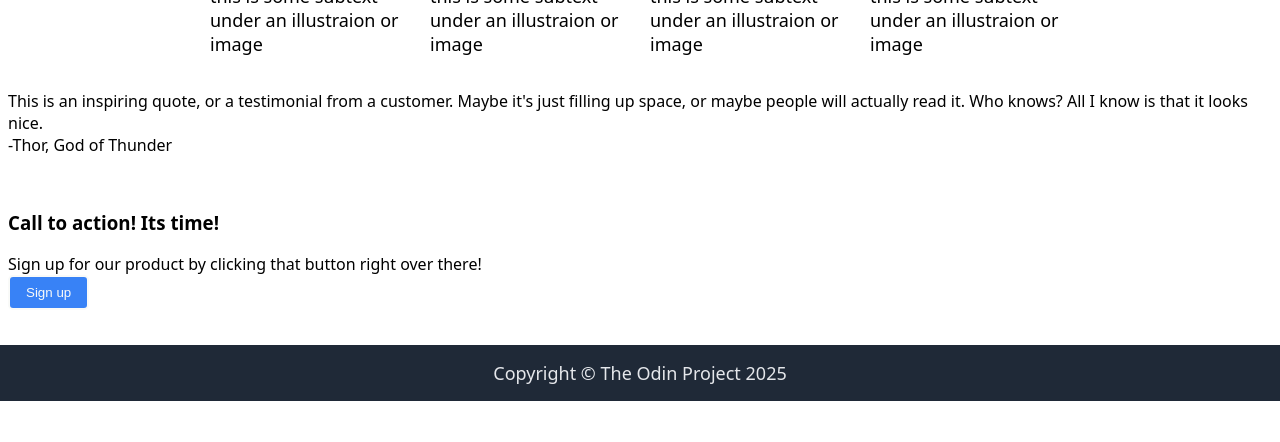
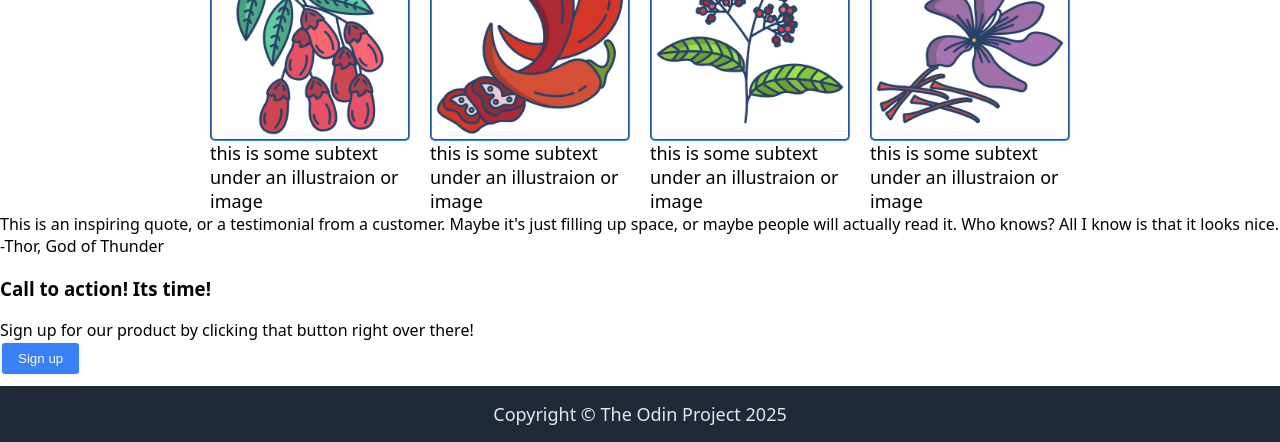
Before and after one commit to dandan-byte/odin-landing-page, a plain HTML site: page index.html in a window 1280 px wide. Shown: the part 417-859 px from the top of the page. Before the commit the page ends 818 px from the top, so only its background shows below. Drawn offline with Linux system fonts and the light colour scheme.

Commit message:
Add imgages, finish info section of project webpage.

```diff
--- a/index.html
+++ b/index.html
@@ -35,19 +35,19 @@
         </div>
         <div class="container">
             <div class="card">
-                <img>
+                <img class="class-card" src="./images/barberry.png">
                 this is some subtext under an illustraion or image
             </div>
             <div class="card">
-                <img>
+                <img class="class-card" src="./images/chilli.png">
                 this is some subtext under an illustraion or image
             </div>
             <div class="card">
-                <img>
+                <img class="class-card" src="./images/pepper.png">
                 this is some subtext under an illustraion or image
             </div>
             <div class="card">
-                <img>
+                <img class="class-card" src="./images/saffron.png">
                 this is some subtext under an illustraion or image
             </div>
         </div>
--- a/styles.css
+++ b/styles.css
@@ -3,6 +3,7 @@ body {
     justify-content: space-between;
     flex-direction: column;
     height: 100vh;
+    margin: 0;
     font-family: system-ui, -apple-system, BlinkMacSystemFont, 'Segoe UI', Roboto, Oxygen, Ubuntu, Cantarell, 'Open Sans', 'Helvetica Neue', sans-serif;
 }
 
@@ -13,7 +14,6 @@ body {
     background-color: #1F2937;
     font-size: 18px;
     color: #E5E7EB;
-    margin: -10px;
     padding: 16px;
 }
 
@@ -102,7 +102,8 @@ img {
     display: flex;
     align-items: center;
     flex-direction: column;
-    justify-content: center;
+    justify-content: flex-start;
+    padding: 0;
 }
 
 .title {
@@ -129,3 +130,10 @@ img {
     flex-wrap: wrap;
     max-width: 200px;
 }
+
+.class-card {
+    border: 2px;
+    border-color: #3882F6;
+    border-radius: 5px;
+    border-style: groove;
+}
```
Also changed, not shown: images/barberry.png (added), images/chilli.png (added), images/pepper.png (added), images/saffron.png (added).
